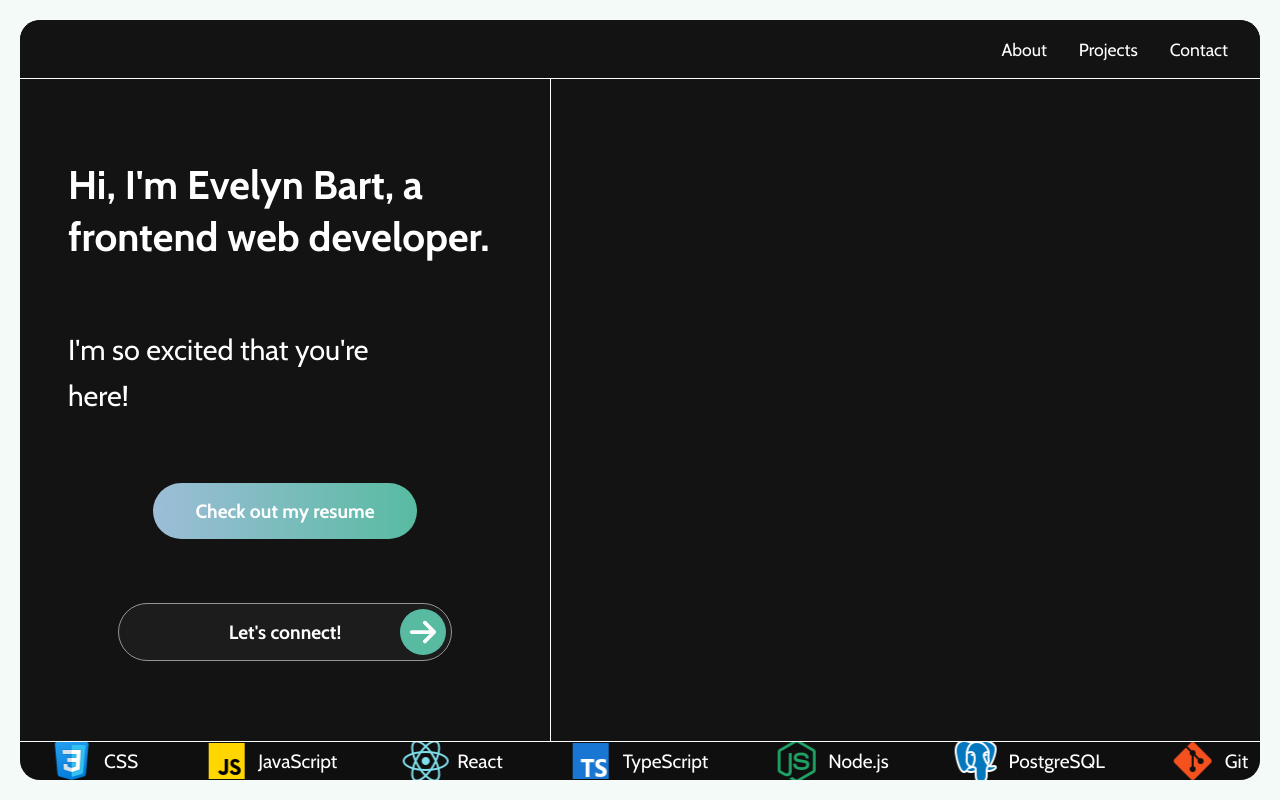
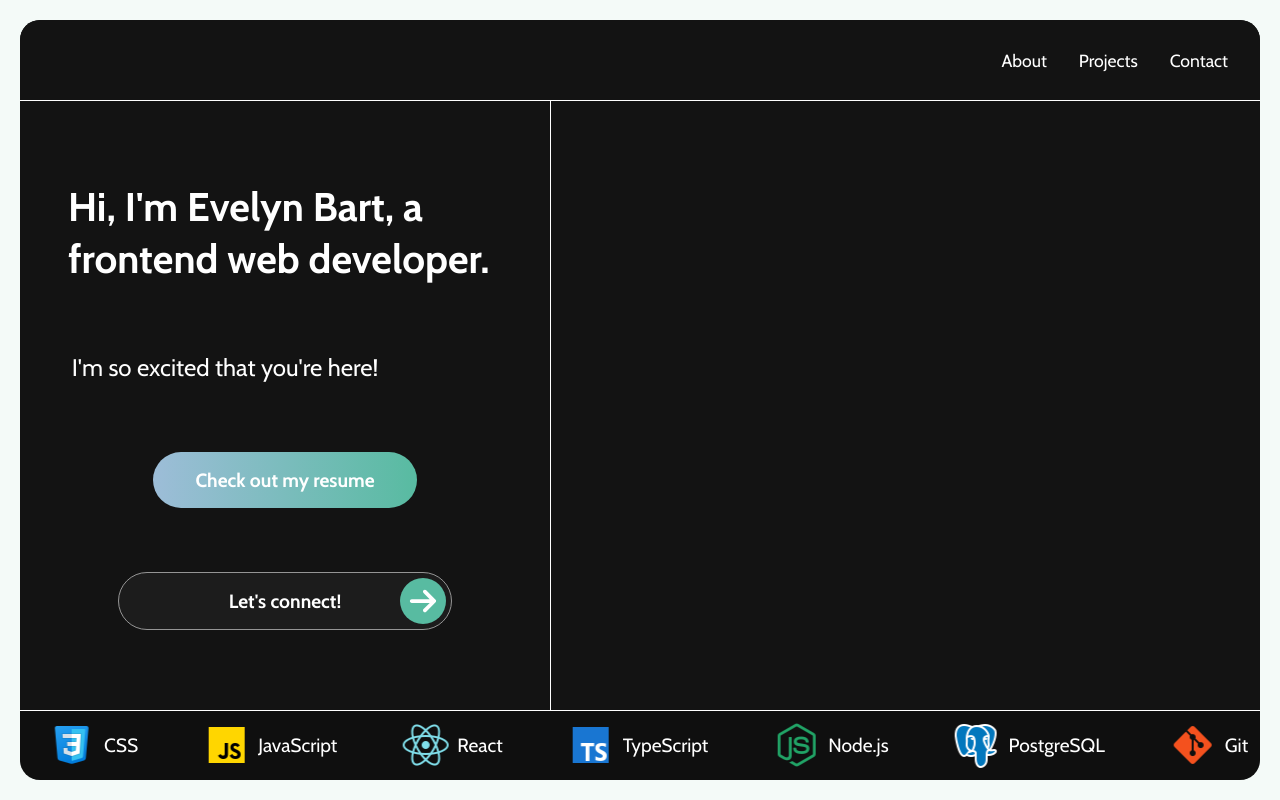
Before and after one commit to evelynmbart/evelyn-portfolio, a React (Vite) app: page / in a window 1280 px wide. Shown: the top 800 px of the page. Built offline with nearby package versions, Linux system fonts and the light colour scheme; a web font is replaced by a local one.

Commit message:
Adjust Hero subtitle font size for improved readability

```diff
--- a/src/Hero/Hero.css
+++ b/src/Hero/Hero.css
@@ -125,7 +125,7 @@
 }
 
 .hero__subtitle {
-  font-size: 1.8rem;
+  font-size: 1.5rem;
   line-height: 1.6;
   color: white;
   margin: 0;
```
